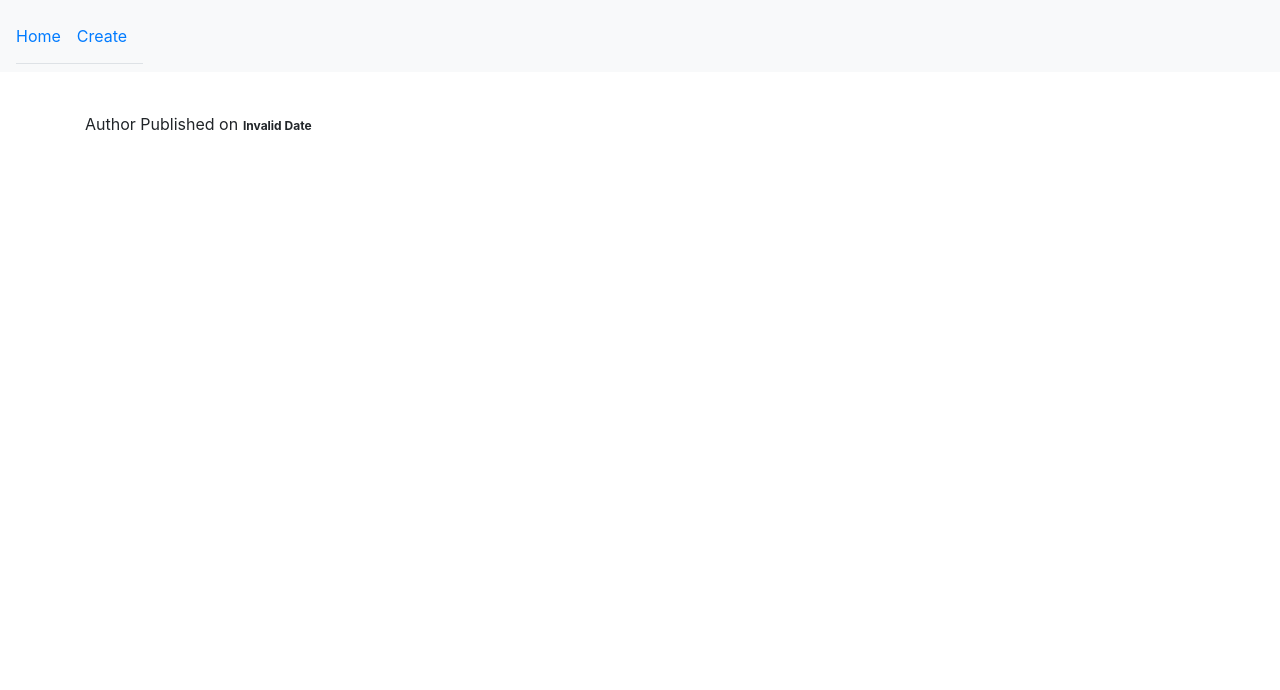
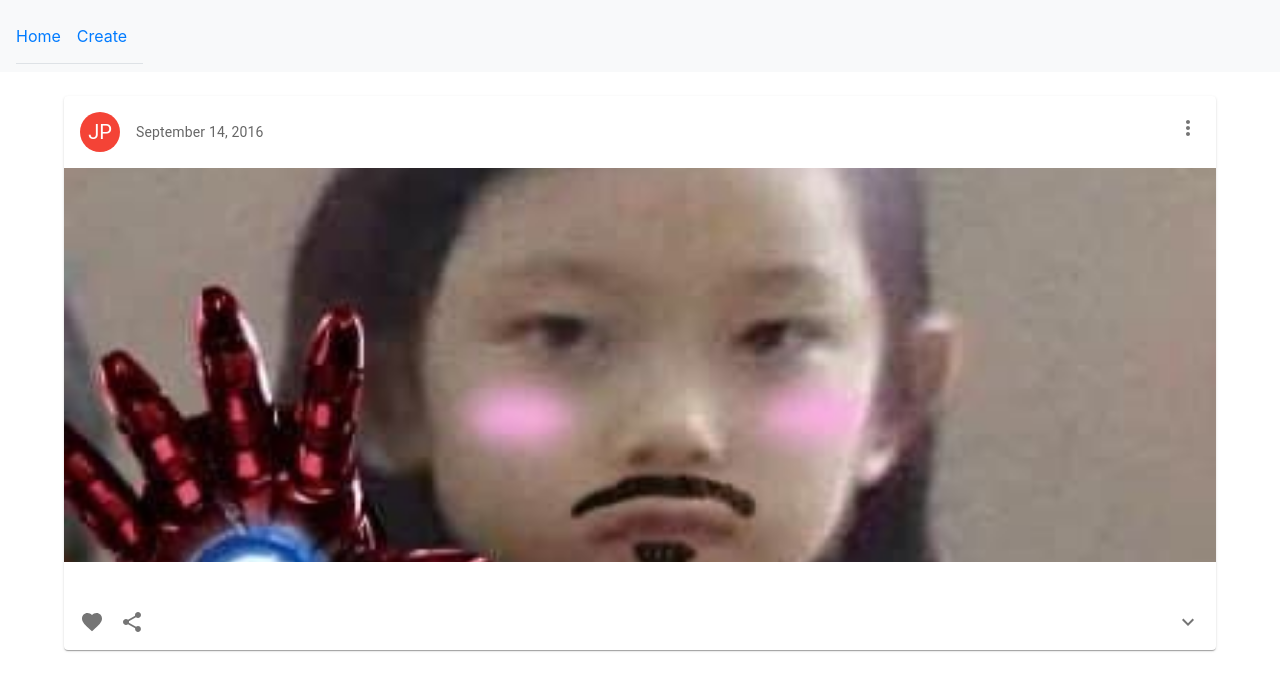
Before and after one commit to Ampol321/Frontend_Lecture, a React (Create React App) app: page /post/1 in a window 1280 px wide. Shown: the top 690 px of the page. Built offline with nearby package versions, Linux system fonts and the light colour scheme; no server answers.

Commit message:
Update Post'

```diff
--- a/package.json
+++ b/package.json
@@ -5,7 +5,8 @@
   "dependencies": {
     "@emotion/react": "^11.11.1",
     "@emotion/styled": "^11.11.0",
-    "@mui/material": "^5.14.8",
+    "@mui/icons-material": "^5.14.9",
+    "@mui/material": "^5.14.9",
     "@testing-library/jest-dom": "^5.17.0",
     "@testing-library/react": "^13.4.0",
     "@testing-library/user-event": "^13.5.0",
--- a/src/App.js
+++ b/src/App.js
@@ -31,9 +31,9 @@
 
   return (
     <div>
-      <Nav />
+      <Nav /><br/>
       <div className='container pb-5' >
-        <Title title='Welcome to my blog' user='John Wick' />
+        {/* <Title title='Welcome to my blog' user='John Wick' /> */}
         {posts.map((post, i) => (
           <div className='container'>
             <PostList post={post} /><br />
--- a/src/components/Create.js
+++ b/src/components/Create.js
@@ -2,6 +2,8 @@
 import Title from './Title';
 import axios from 'axios';
 import { useNavigate } from "react-router-dom";
+import Nav from './Nav';
+import { Container } from '@mui/material';
 
 const Create = () => {
 
@@ -38,6 +40,8 @@
 
     return (
         <div>
+            <Nav />
+            <Container>
                 <Title name='Create a new post' />
                 <br />
                 <form onSubmit={handleSubmit}>
@@ -57,6 +61,7 @@
                         <button className='btn btn-primary' type='submit'>Create</button>
                     </div>
                 </form>
+            </Container>
         </div>
     )
 }
--- a/src/components/PostList.js
+++ b/src/components/PostList.js
@@ -3,9 +3,10 @@
 import Card from '@mui/material/Card';
 import CardActions from '@mui/material/CardActions';
 import CardContent from '@mui/material/CardContent';
-import Button from '@mui/material/Button';
 import Typography from '@mui/material/Typography';
 import { Link } from 'react-router-dom';
+import Stack from '@mui/material/Stack';
+import Button from '@mui/material/Button';
 
 
 const PostList = ({ post }) => {
@@ -27,7 +28,15 @@
                     </Typography>
                 </CardContent>
                 <CardActions>
-                    <Button size="small">Learn More</Button>
+                    {/* <Button size="small">Learn More</Button> */}
+                    <Stack direction="row" spacing={0.5}>
+                        <Link to={`/post/update/${post.id}`}>
+                            <Button variant="contained" color="success">
+                                Edit
+                            </Button>
+                        </Link>
+                        <Button variant="contained" color="error"> Delete</Button>
+                    </Stack>
                 </CardActions>
             </Card>
         </div>
--- a/src/components/RoutedApp.js
+++ b/src/components/RoutedApp.js
@@ -3,6 +3,7 @@
 import React from 'react'
 import App from "../App";
 import SinglePost from "./SinglePost";
+import UpdatePost from "./UpdatePost";
 
 const RoutedApp = () => {
     return (
@@ -11,6 +12,7 @@
                 <Route path="/" exact="true" element={<App />} />
                 <Route path="/create" exact="true" element={<Create />} />
                 <Route path="/post/:id" exact="true" element={<SinglePost />} />
+                <Route path="/post/update/:id" exact="true" element={<UpdatePost />} />
             </Routes>
         </Router>
     )
--- a/src/components/SinglePost.js
+++ b/src/components/SinglePost.js
@@ -1,11 +1,43 @@
 import React, { useState, useEffect } from 'react'
 import { useParams } from 'react-router-dom'
+import { Container, Typography } from '@mui/material';
 import axios from 'axios'
+import { styled } from '@mui/material/styles';
+import Card from '@mui/material/Card';
+import CardHeader from '@mui/material/CardHeader';
+import CardMedia from '@mui/material/CardMedia';
+import CardContent from '@mui/material/CardContent';
+import CardActions from '@mui/material/CardActions';
+import Collapse from '@mui/material/Collapse';
+import Avatar from '@mui/material/Avatar';
+import IconButton from '@mui/material/IconButton';
+import { red } from '@mui/material/colors';
+import FavoriteIcon from '@mui/icons-material/Favorite';
+import ShareIcon from '@mui/icons-material/Share';
 import Nav from './Nav';
+import ExpandMoreIcon from '@mui/icons-material/ExpandMore';
+import MoreVertIcon from '@mui/icons-material/MoreVert';
+
+
+const ExpandMore = styled((props) => {
+    const { expand, ...other } = props;
+    return <IconButton {...other} />;
+})(({ theme, expand }) => ({
+    transform: !expand ? 'rotate(0deg)' : 'rotate(180deg)',
+    marginLeft: 'auto',
+    transition: theme.transitions.create('transform', {
+        duration: theme.transitions.duration.shortest,
+    }),
+}));
 
 const SinglePost = () => {
+    const [post, setPost] = useState({});
+    const [expanded, setExpanded] = React.useState(false);
 
-    const [post, setPost] = useState({});
+    const handleExpandClick = () => {
+        setExpanded(!expanded);
+    };
+
     let { id } = useParams();
     console.log(id);
 
@@ -23,18 +55,64 @@
     }, []);
 
     return (
-        // <div>SinglePost</div>
         <div>
-            <Nav />
-            <div className='container pb-5'>
-                <br />
-                <h1>{post.title}</h1>
-                <p className='lead'>{post.content}</p>
-                <p>
-                    Author <span className='badge'>{post.user}</span>Published on{''}
-                    <span className='badge'> {new Date(post.created_at).toLocaleString()}</span>
-                </p>
-            </div>
+            <Nav /><br />
+            <Container>
+                <Card sx={{ maxwidth: '345' }}>
+                    <CardHeader
+                        avatar={
+                            <Avatar sx={{ bgcolor: red[500] }} aria-label="recipe">
+                                JP
+                            </Avatar>
+                        }
+                        action={
+                            <IconButton aria-label="settings">
+                                <MoreVertIcon />
+                            </IconButton>
+                        }
+                        title={post.title}
+                        subheader="September 14, 2016"
+                    />
+                    <CardMedia
+                        component="img"
+                        height="394"
+                        image="/images/haerin.jpg"
+                        alt={post.title}
+                    />
+                    <CardContent>
+                        <Typography variant="body2" color="text.secondary">
+                            {post.content}
+                        </Typography>
+                    </CardContent>
+                    <CardActions disableSpacing>
+                        <IconButton aria-label="add to favorites">
+                            <FavoriteIcon />
+                        </IconButton>
+                        <IconButton aria-label="share">
+                            <ShareIcon />
+                        </IconButton>
+                        <ExpandMore
+                            expand={expanded}
+                            onClick={handleExpandClick}
+                            aria-expanded={expanded}
+                            aria-label="show more"
+                        >
+                            <ExpandMoreIcon />
+                        </ExpandMore>
+                    </CardActions>
+                    <Collapse in={expanded} timeout="auto" unmountOnExit>
+                        <CardContent>
+                            <Typography paragraph>Method:</Typography>
+                            <Typography paragraph>
+                                {post.slug}
+                            </Typography>
+                            <Typography paragraph>
+                                {post.content}
+                            </Typography>
+                        </CardContent>
+                    </Collapse>
+                </Card>
+            </Container>
         </div>
     )
 }
--- /dev/null
+++ b/src/components/UpdatePost.js
@@ -0,0 +1,16 @@
+import React from 'react'
+import Nav from './Nav'
+import { Container } from '@mui/material'
+
+const UpdatePost = () => {
+    return (
+        <div>
+            <Nav /><br />
+            <Container>
+                UpdatePost
+            </Container>
+        </div>
+    )
+}
+
+export default UpdatePost
```
Also changed, not shown: public/images/haerin.jpg (added), 1 other file (tests, documents, lock files or other folders). Lines whose indentation alone changed are shown as unchanged.
